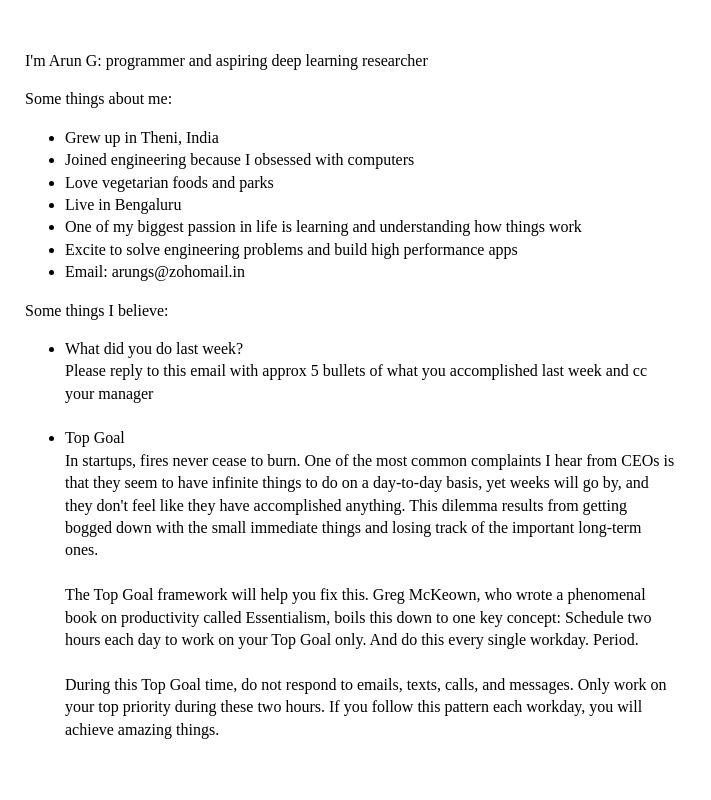
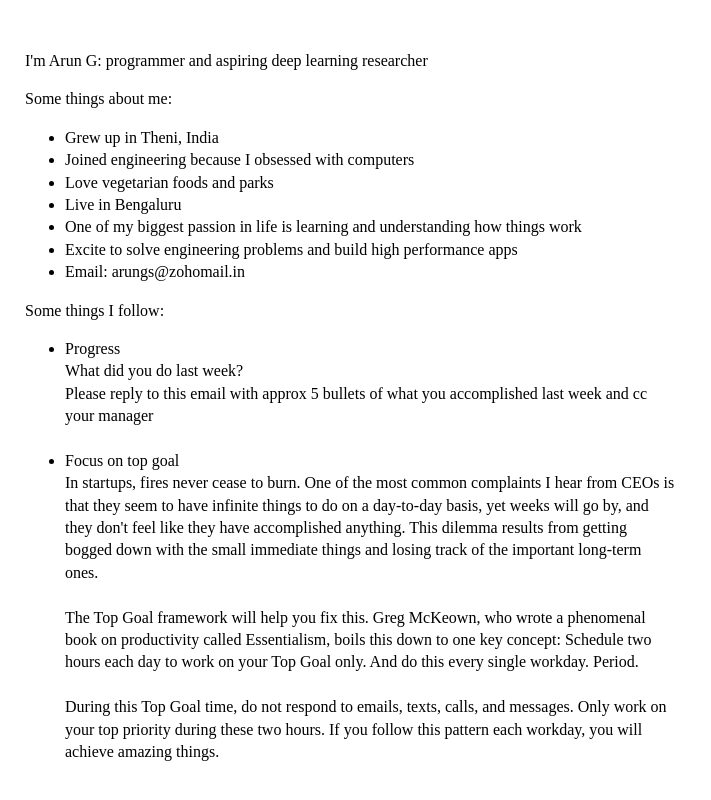
Before and after one commit to arungse/me, a plain HTML site: page index.html in a window 1280 px wide. Shown: the whole page, without its empty margins (0-711 px from the left). Drawn offline with Linux system fonts and the light colour scheme.

Commit message:
rephrase heading

```diff
--- a/index.html
+++ b/index.html
@@ -31,21 +31,20 @@ Some things about me:
     <li> Email: arungs@zohomail.in </li>
 </ul>
 
-Some things I believe:
+Some things I follow:
 <ul>
-<li> What did you do last week? <br>
-
-Please reply to this email with approx 5 bullets of what you accomplished last week and cc your manager<br>
-
-<br>
+<li> Progress <br>
+    What did you do last week? <br>
+    Please reply to this email with approx 5 bullets of what you accomplished last week and cc your manager<br>
+    <br>
 </li>
 
-<li> Top Goal  <br>
-In startups, fires never cease to burn. One of the most common complaints I hear from CEOs is that they seem to have infinite things to do on a day-to-day basis, yet weeks will go by, and they don't feel like they have accomplished anything. This dilemma results from getting bogged down with the small immediate things and losing track of the important long-term ones. <br> <br>
+<li> Focus on top goal  <br>
+    In startups, fires never cease to burn. One of the most common complaints I hear from CEOs is that they seem to have infinite things to do on a day-to-day basis, yet weeks will go by, and they don't feel like they have accomplished anything. This dilemma results from getting bogged down with the small immediate things and losing track of the important long-term ones. <br> <br>
 
-The Top Goal framework will help you fix this. Greg McKeown, who wrote a phenomenal book on productivity called Essentialism, boils this down to one key concept: Schedule two hours each day to work on your Top Goal only. And do this every single workday. Period. <br> <br>
+    The Top Goal framework will help you fix this. Greg McKeown, who wrote a phenomenal book on productivity called Essentialism, boils this down to one key concept: Schedule two hours each day to work on your Top Goal only. And do this every single workday. Period. <br> <br>
 
-During this Top Goal time, do not respond to emails, texts, calls, and messages. Only work on your top priority during these two hours. If you follow this pattern each workday, you will achieve amazing things. <br> <br>
+    During this Top Goal time, do not respond to emails, texts, calls, and messages. Only work on your top priority during these two hours. If you follow this pattern each workday, you will achieve amazing things. <br> <br>
 </li>
 </ul>
 
```
